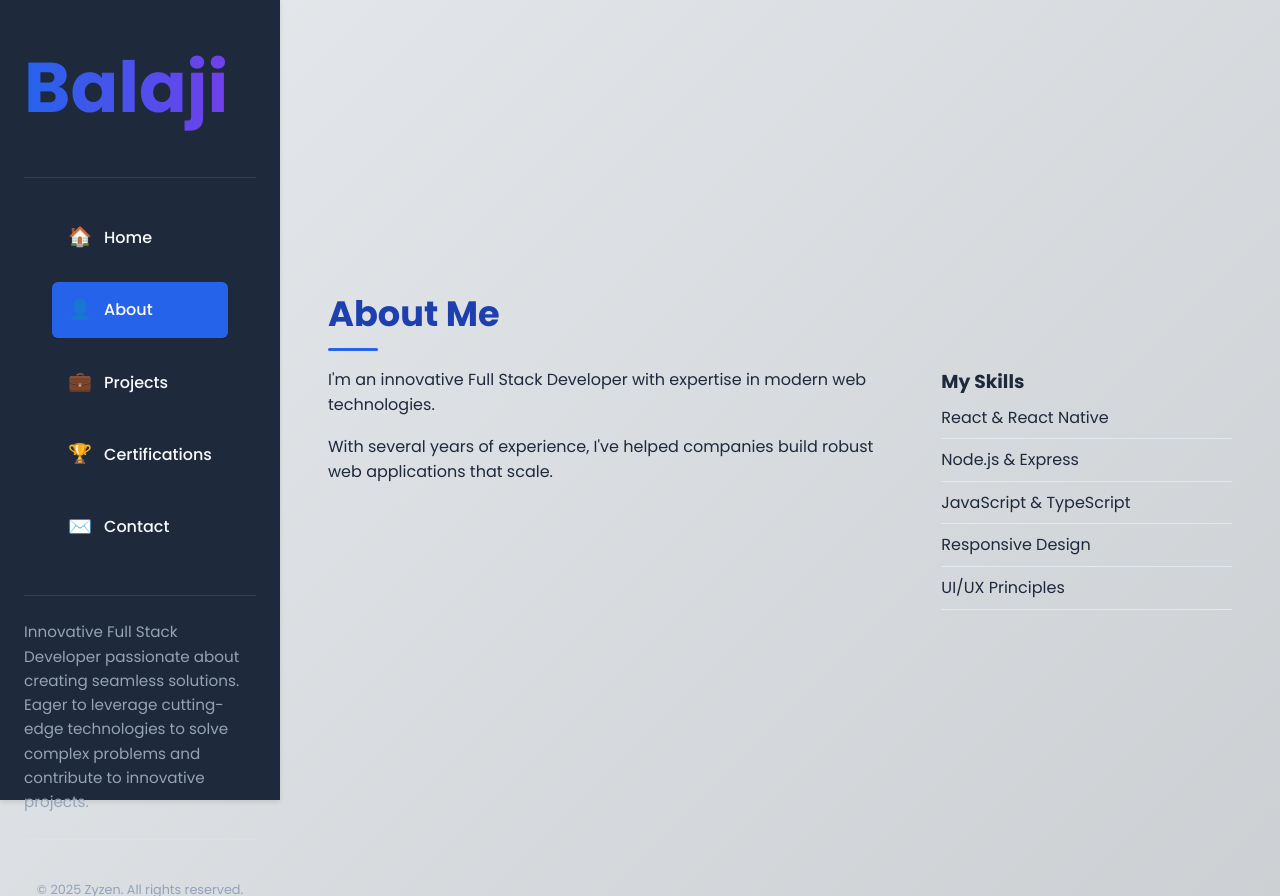
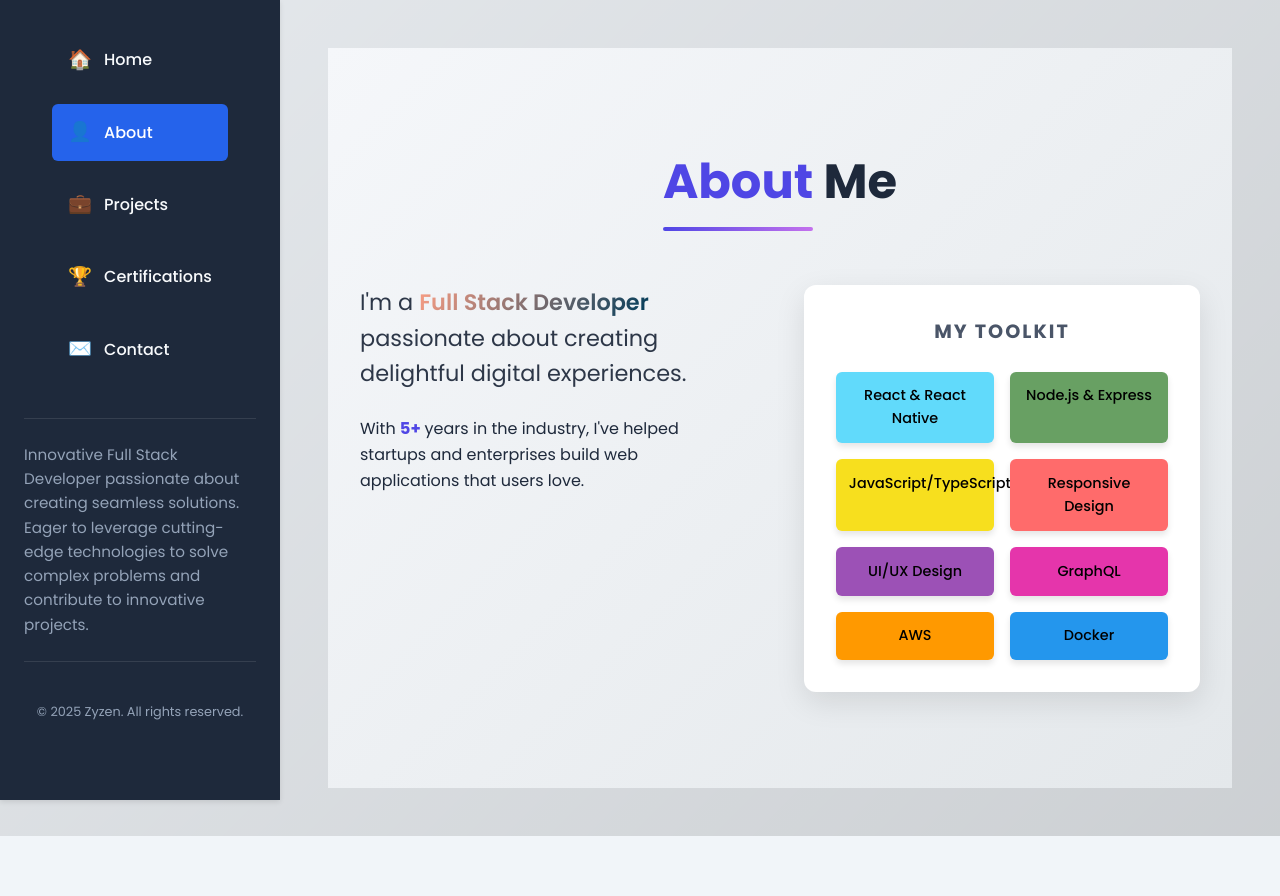
Before and after one commit to Bala9840/Port, a React (Create React App) app: page /about in a window 1280 px wide. After the commit the page ends 836 px from the top, so only its background shows below. Built offline with nearby package versions, Linux system fonts and the light colour scheme.

Commit message:
Remove name

```diff
--- a/src/components/ContactForm.js
+++ b/src/components/ContactForm.js
@@ -66,10 +66,13 @@ const ContactForm = () => {
       animate={{ opacity: 1, y: 0 }}
       transition={{ duration: 0.5 }}
     >
-      <div className={styles.header}>
-        <h2>Instagram</h2>
-        <p>@barathbalag.netlify.app</p>
-      </div>
+<div className={styles.header}>
+  <h2>Instagram</h2>
+  <a href="https://www.instagram.com/recode._" target="_blank" rel="noopener noreferrer">
+    @recode._
+  </a>
+</div>
+
 
       <div className={styles.tagline}>
         <p>I'm always interested in hearing about new opportunities and exciting projects.</p>
@@ -133,7 +136,7 @@ const ContactForm = () => {
       </form>
 
       <div className={styles.footer}>
-        <p>Designed & Built by Balaji © 2025 Zyzen. All rights reserved.</p>
+        <p>Designed & Built by Balaji © 2025. All rights reserved.</p>
       </div>
     </motion.div>
   );
--- a/src/components/Sidebar.js
+++ b/src/components/Sidebar.js
@@ -11,10 +11,10 @@ const Sidebar = ({ activeSection }) => {
       animate={{ x: 0, opacity: 1 }}
       transition={{ duration: 0.5 }}
     >
-      <div className={styles.logo}>
+      {/* <div className={styles.logo}>
         <h1>Balaji</h1>
       </div>
-
+       */}
       <nav className={styles.navigation}>
         <ul>
           <li>
--- a/src/pages/About.js
+++ b/src/pages/About.js
@@ -2,24 +2,49 @@ import React from 'react';
 import styles from './Page.module.css';
 
 const About = () => {
+  const skills = [
+    { name: "React & React Native", color: "#61DAFB" },
+    { name: "Node.js & Express", color: "#68A063" },
+    { name: "JavaScript/TypeScript", color: "#F7DF1E" },
+    { name: "Responsive Design", color: "#FF6B6B" },
+    { name: "UI/UX Design", color: "#9C51B6" },
+    { name: "GraphQL", color: "#E535AB" },
+    { name: "AWS", color: "#FF9900" },
+    { name: "Docker", color: "#2496ED" }
+  ];
+
   return (
-    <section id="about" className="section">
-      <div className={styles.content}>
-        <h1 className="section-title">About Me</h1>
-        <div className={styles.aboutContent}>
-          <div className={styles.aboutText}>
-            <p>I'm an innovative Full Stack Developer with expertise in modern web technologies.</p>
-            <p>With several years of experience, I've helped companies build robust web applications that scale.</p>
+    <section id="about" className={styles.about}>
+      <div className={styles.container}>
+        <h2 className={styles.title}>
+          <span className={styles.titleHighlight}>About</span> Me
+        </h2>
+
+        <div className={styles.content}>
+          <div className={styles.bio}>
+            <p className={styles.introText}>
+              I'm a <span className={styles.highlight}>Full Stack Developer</span> passionate about creating
+              <span className={styles.wave}> delightful</span> digital experiences.
+            </p>
+            <p>
+              With <span className={styles.counter}>5+</span> years in the industry, I've helped startups
+              and enterprises build web applications that users love.
+            </p>
           </div>
-          <div className={styles.skills}>
-            <h3>My Skills</h3>
-            <ul>
-              <li>React & React Native</li>
-              <li>Node.js & Express</li>
-              <li>JavaScript & TypeScript</li>
-              <li>Responsive Design</li>
-              <li>UI/UX Principles</li>
-            </ul>
+
+          <div className={styles.skillsContainer}>
+            <h3 className={styles.skillsTitle}>My Toolkit</h3>
+            <div className={styles.skillsGrid}>
+              {skills.map((skill, index) => (
+                <div
+                  key={index}
+                  className={styles.skillCard}
+                  style={{ '--skill-color': skill.color }}
+                >
+                  {skill.name}
+                </div>
+              ))}
+            </div>
           </div>
         </div>
       </div>
--- a/src/pages/Page.module.css
+++ b/src/pages/Page.module.css
@@ -1,5 +1,162 @@
+/* Vibrant Base Styles */
+.about {
+  padding: 6rem 0;
+  background: linear-gradient(135deg, #f5f7fa 0%, #e4e8eb 100%);
+}
+
+.container {
+  max-width: 1200px;
+  margin: 0 auto;
+  padding: 0 2rem;
+}
+
+/* Animated Title */
+.title {
+  font-size: 3rem;
+  font-weight: 700;
+  margin-bottom: 4rem;
+  text-align: center;
+  position: relative;
+}
+
+.titleHighlight {
+  color: #4f46e5;
+  position: relative;
+  display: inline-block;
+}
+
+.titleHighlight::after {
+  content: '';
+  position: absolute;
+  bottom: -10px;
+  left: 0;
+  width: 100%;
+  height: 4px;
+  background: linear-gradient(90deg, #4f46e5, #c471ed);
+  border-radius: 2px;
+  animation: underlineGrow 1s ease-out forwards;
+}
+
+@keyframes underlineGrow {
+  from { transform: scaleX(0); }
+  to { transform: scaleX(1); }
+}
+
+/* Content Layout */
+.content {
+  display: grid;
+  grid-template-columns: 1fr 1fr;
+  gap: 3rem;
+}
+
+.bio {
+  padding-right: 2rem;
+}
+
+/* Typography Effects */
+.introText {
+  font-size: 1.4rem;
+  line-height: 1.6;
+  margin-bottom: 1.5rem;
+  color: #2d3748;
+}
+
+.highlight {
+  background: linear-gradient(120deg, #fa9e84 0%, #003c5a 100%);
+  background-clip: text;
+  -webkit-background-clip: text;
+  color: transparent;
+  font-weight: 600;
+}
+
+.wave {
+  display: inline-block;
+  animation: wave 2s infinite;
+  transform-origin: 70% 70%;
+}
+
+@keyframes wave {
+  0% { transform: rotate(0deg); }
+  10% { transform: rotate(-5deg); }
+  20% { transform: rotate(10deg); }
+  30% { transform: rotate(-5deg); }
+  40% { transform: rotate(10deg); }
+  50% { transform: rotate(0deg); }
+  100% { transform: rotate(0deg); }
+}
+
+.counter {
+  display: inline-block;
+  font-weight: 700;
+  color: #4f46e5;
+  animation: pulse 2s infinite;
+}
+
+@keyframes pulse {
+  0% { transform: scale(1); }
+  50% { transform: scale(1.1); }
+  100% { transform: scale(1); }
+}
+
+/* Skills Grid */
+.skillsContainer {
+  background: white;
+  padding: 2rem;
+  border-radius: 12px;
+  box-shadow: 0 10px 30px rgba(0,0,0,0.1);
+}
+
+.skillsTitle {
+  font-size: 1.2rem;
+  text-transform: uppercase;
+  letter-spacing: 2px;
+  color: #4a5568;
+  margin-bottom: 1.5rem;
+  text-align: center;
+}
+
+.skillsGrid {
+  display: grid;
+  grid-template-columns: repeat(auto-fill, minmax(120px, 1fr));
+  gap: 1rem;
+}
 
 
+.skillCard {
+  padding: 0.8rem;
+  text-align: center;
+  border-radius: 6px;
+  background-color: var(--skill-color);
+  color: rgb(0, 0, 0);
+  font-weight: 500;
+  font-size: 0.9rem;
+  transition: all 0.3s ease;
+  transform: translateY(0);
+  box-shadow: 0 4px 6px rgba(0,0,0,0.1);
+}
+
+.skillCard:hover {
+  transform: translateY(-5px);
+  box-shadow: 0 10px 15px rgba(0,0,0,0.1);
+}
+
+/* Responsive */
+@media (max-width: 768px) {
+  .content {
+    grid-template-columns: 1fr;
+  }
+
+  .bio {
+    padding-right: 0;
+  }
+
+  .title {
+    font-size: 2.5rem;
+  }
+}
+
+
+/* ================================================================================================= */
 /* Certifications Modal Styles */
 .certModalOverlay {
   position: fixed;
@@ -362,6 +519,7 @@ body {
   position: relative;
 }
 
+
 /* ======================================================================================= */
 
 /* Updated Education Section with Glass Effect */
```
